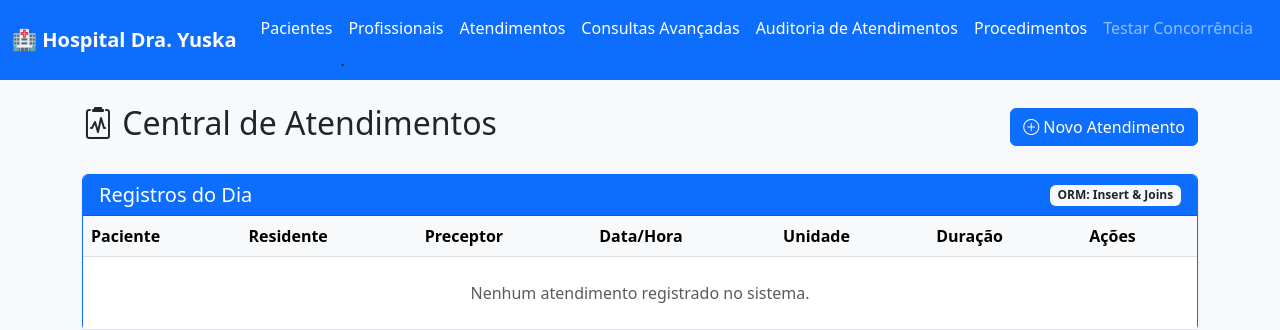
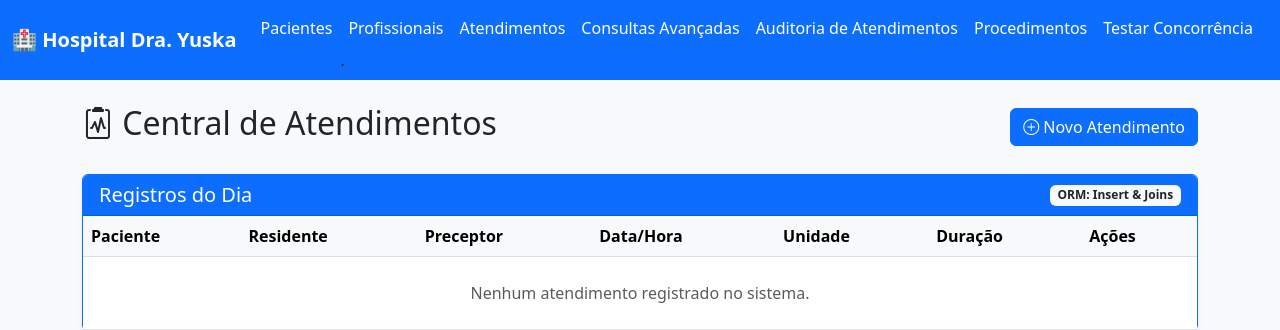
Before and after one commit to antoniofpneto/Sistema-de-Gestao-Hospitalar-Dra-Yuska-Maritan-Brito-Projeto-Banco-de-Dados-, a Flask app: page /atendimentos in a window 1280 px wide. Shown: the top 330 px of the page. Run offline with Flask 3, Linux system fonts and the light colour scheme; data that the repository does not hold is empty; some libraries are stand-ins or nearby versions.

Commit message:
style: mudando a cor do topbutton de navegação da simulação

```diff
--- a/app/templates/base.html
+++ b/app/templates/base.html
@@ -39,7 +39,7 @@
                         <a class="nav-link text-white" href="{{ url_for('listar_procedimentos') }}">Procedimentos</a>
                     </li>
                     <li class="nav-item">
-                        <a class="nav-link" href="{{ url_for('concorrencia_view') }}">Testar Concorrência</a>
+                        <a class="nav-link text-white" href="{{ url_for('concorrencia_view') }}">Testar Concorrência</a>
                     </li>
                 </ul>
             </div>
```
